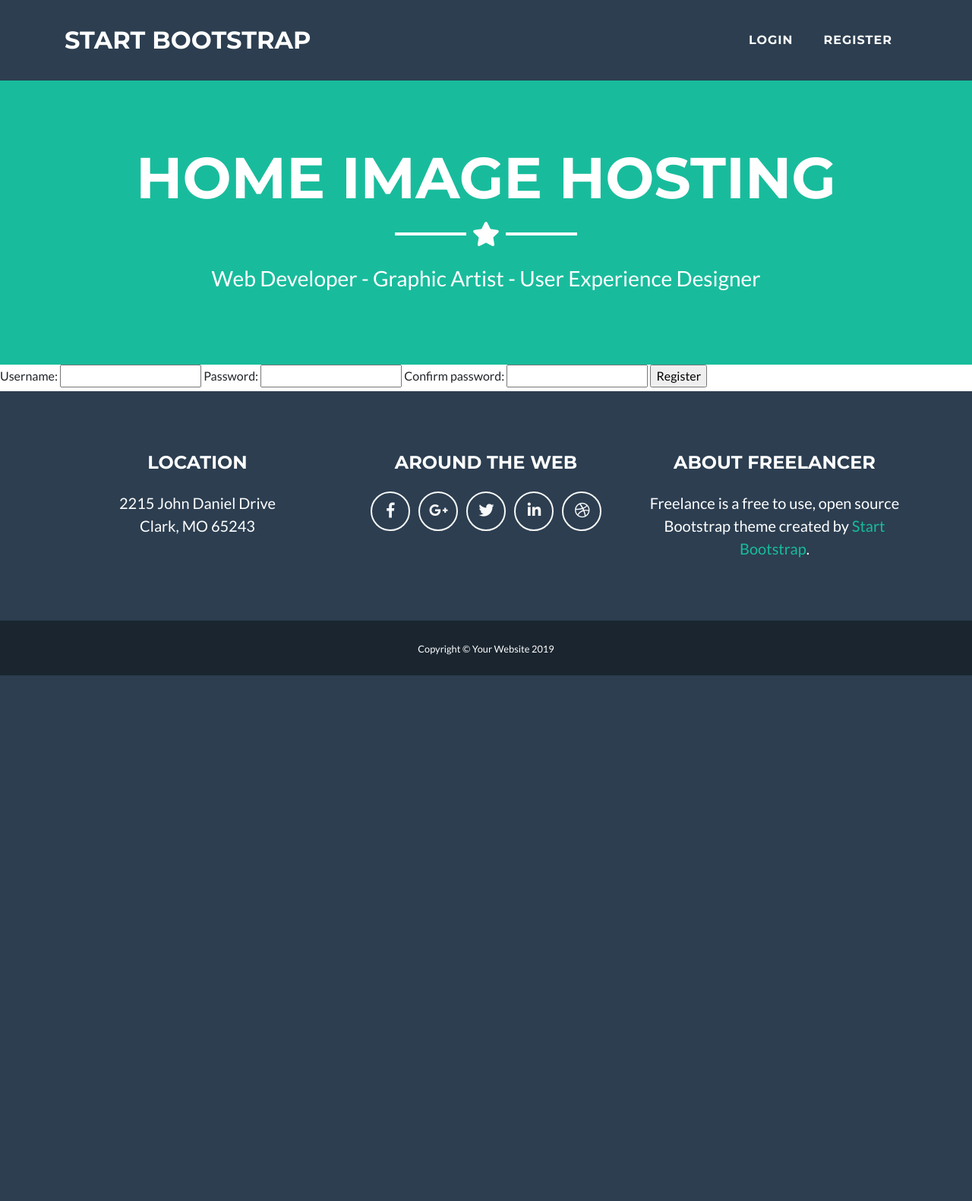
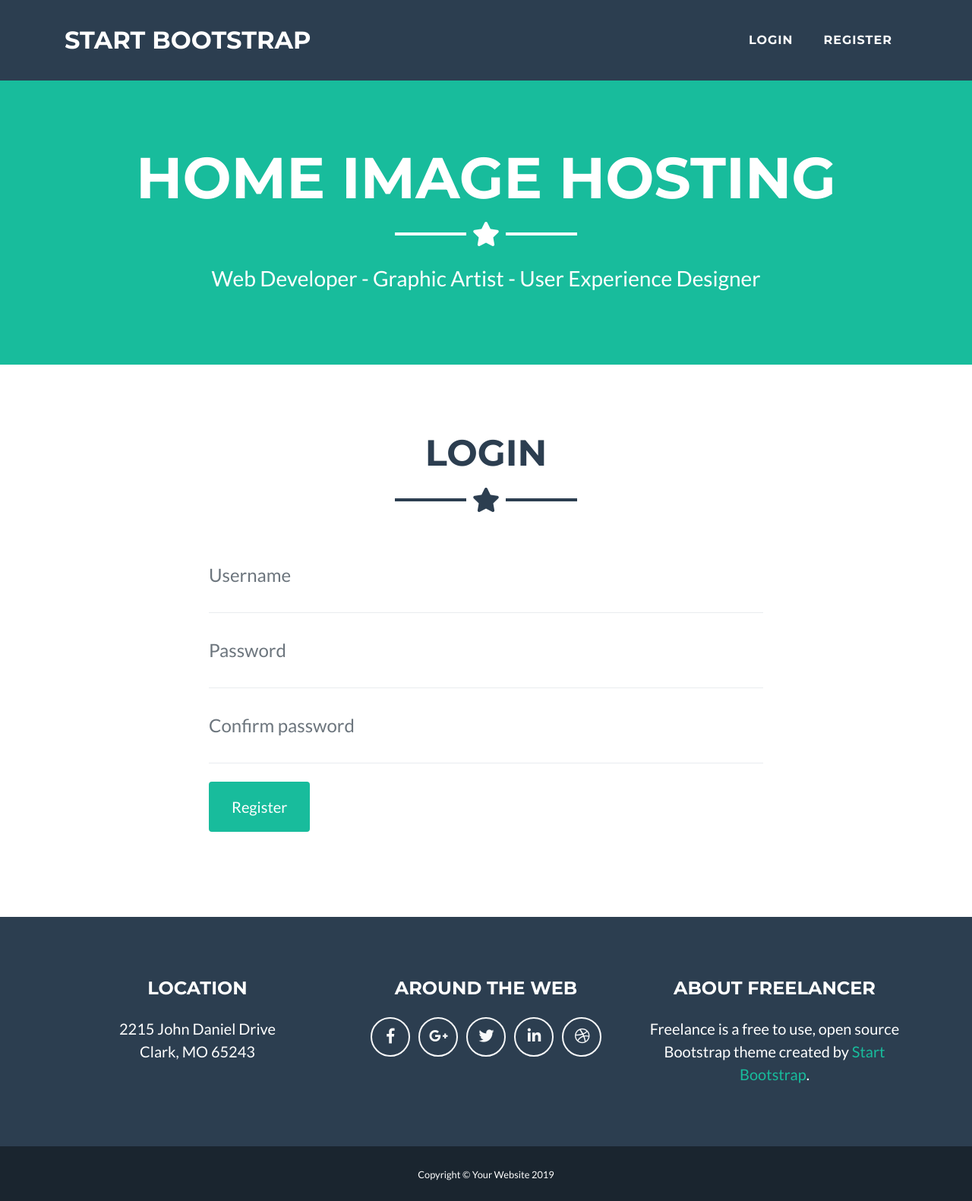
Before and after one commit to michal-mietus/home-hosting, a Flask app: page /register in a window 1280 px wide. Shown: the whole page at 76% size. Before the commit the page ends 889 px from the top, so only its background shows below. Run offline with Flask 2, Linux system fonts and the light colour scheme; some libraries are stand-ins or nearby versions.

Commit message:
Register html template, fields:   - username   - password   - confirm password

```diff
--- a/templates/register.html
+++ b/templates/register.html
@@ -3,13 +3,42 @@
 {% block title %}Register{% endblock %}
 
 {% block content %}
-<form method='POST' action="/register">
-    <label for='username'>Username:</label>
-    <input type='text' name='username'>
-    <label for='password'>Password:</label>
-    <input type='password' name='password'>
-    <label for='password'>Confirm password:</label>
-    <input type='password' name='password-confirm'>
-    <input type='submit' value='Register'>
-</form>
+<section id="contact">
+    <div class="container">
+        <h2 class="text-center text-uppercase text-secondary mb-0">Login</h2>
+        <hr class="star-dark mb-5">
+        <div class="row">
+            <div class="col-lg-8 mx-auto">
+                <form method="POST" name="login" id="loginForm" novalidate="novalidate">
+                    <div class="control-group">
+                    <div class="form-group floating-label-form-group controls mb-0 pb-2">
+                        <label>Username</label>
+                        <input class="form-control" id="username" name="username" type="text" placeholder="Username" required="required" data-validation-required-message="Please enter your username.">
+                        <p class="help-block text-danger"></p>
+                    </div>
+                    </div>
+                    <div class="control-group">
+                    <div class="form-group floating-label-form-group controls mb-0 pb-2">
+                        <label>Password</label>
+                        <input class="form-control" id="password" name="password" type="password" placeholder="Password" required="required" data-validation-required-message="Please enter your password.">
+                        <p class="help-block text-danger"></p>
+                    </div>
+                    </div>
+                    <div class="control-group">
+                    <div class="form-group floating-label-form-group controls mb-0 pb-2">
+                        <label>Confirm password</label>
+                        <input class="form-control" id="password" name="password-confirm" type="password" placeholder="Confirm password" required="required" data-validation-required-message="Please confirm your password.">
+                        <p class="help-block text-danger"></p>
+                    </div>
+                    </div>
+                    <br>
+                    <div id="success"></div>
+                    <div class="form-group">
+                    <input type="submit" value="Register" class="btn btn-primary btn-xl" id="sendMessageButton">
+                    </div>
+                </form>
+            </div>
+        </div>
+    </div>
+</section>
 {% endblock %}
```
